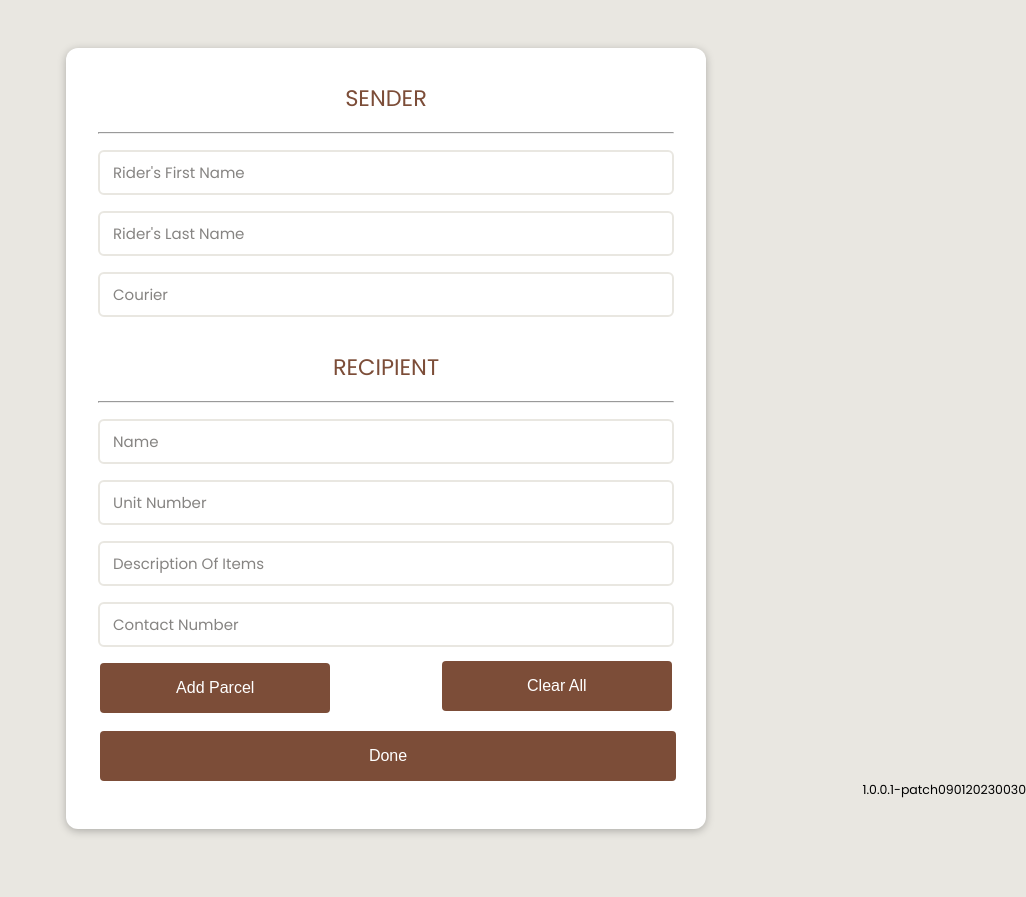
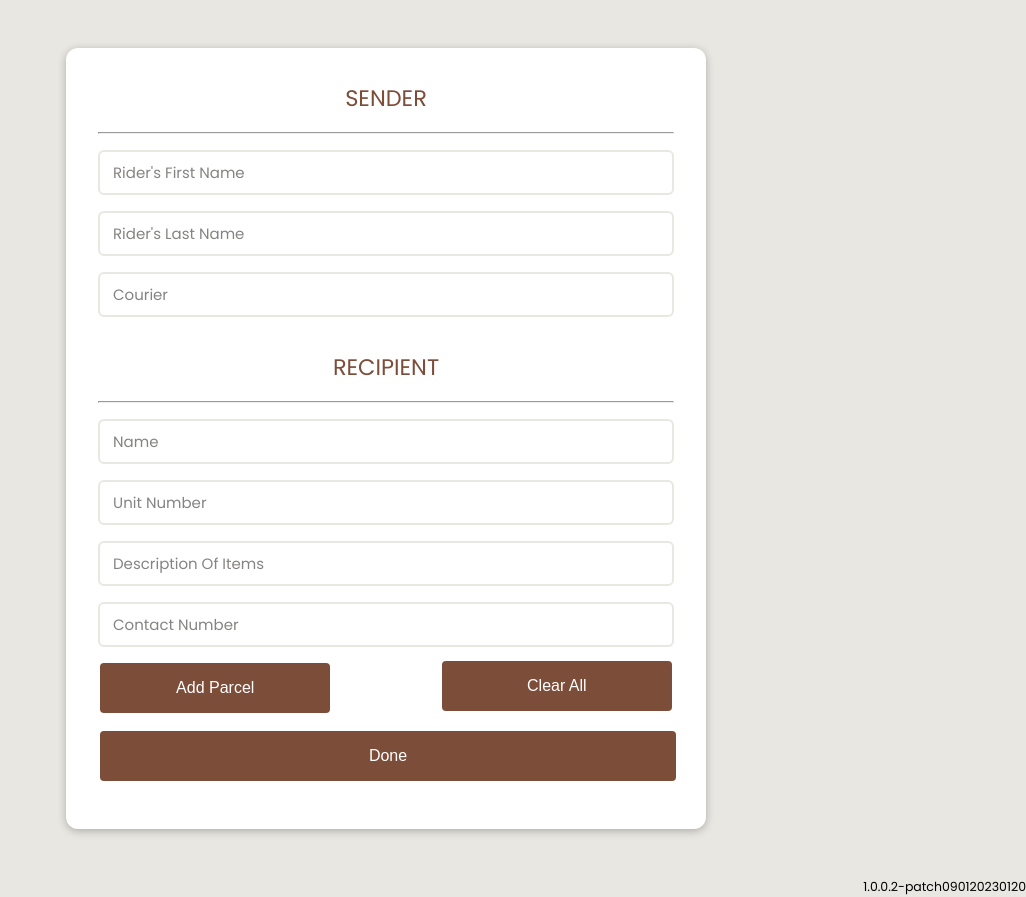
Before and after one commit to rmm-services/parcel-logger-web, a Vue app: page / in a window 1280 px wide. Shown: the whole page, without its empty margins (254-1280 px from the left). Before the commit the page ends 848 px from the top, so only its background shows below. Built offline with nearby package versions, Linux system fonts and the light colour scheme; what notiwind, vue-loading-overlay, vue-sweetalert2 would draw is missing.

Commit message:
adjust version position

```diff
--- a/src/App.vue
+++ b/src/App.vue
@@ -15,15 +15,13 @@ export default {
   <div id="app">
     <RouterView/>
   </div>
-  <p class="footer">1.0.0.1-patch090120230030</p>
+  <p class="footer">1.0.0.2-patch090120230120</p>
 </template>
 
 <style scoped>
 .footer {
-   position: fixed;
-   left: 0;
-   bottom: 0;
-   width: 100%;
+   position: absolute;
+   right:0;
    color: black;
    text-align: right;
    font-family: "Poppins";
--- a/src/views/HomeView.vue
+++ b/src/views/HomeView.vue
@@ -445,15 +445,6 @@ p{
   color: red;
 }
 
-@media (max-width: 1300px) {
-  img {
-  height: auto;
-  max-width: 100%;
-  width: 100%;
-  padding: 10px;
-}
-}
-
 @media (max-width: 600px) {
 #parcels td, #parcels th {
   border-bottom: 1px solid #ddd;
@@ -520,4 +511,23 @@ img {
   max-width: 150%;
 }
 }
+
+/* iphone */
+@media (max-width: 1400px) {
+  img {
+  height: auto;
+  max-width: 100%;
+  width: 100%;
+  padding: 10px;
+}
+}
+
+@media (max-width: 1300px) {
+  img {
+  height: auto;
+  max-width: 100%;
+  width: 100%;
+  padding: 10px;
+}
+}
 </style>
```
